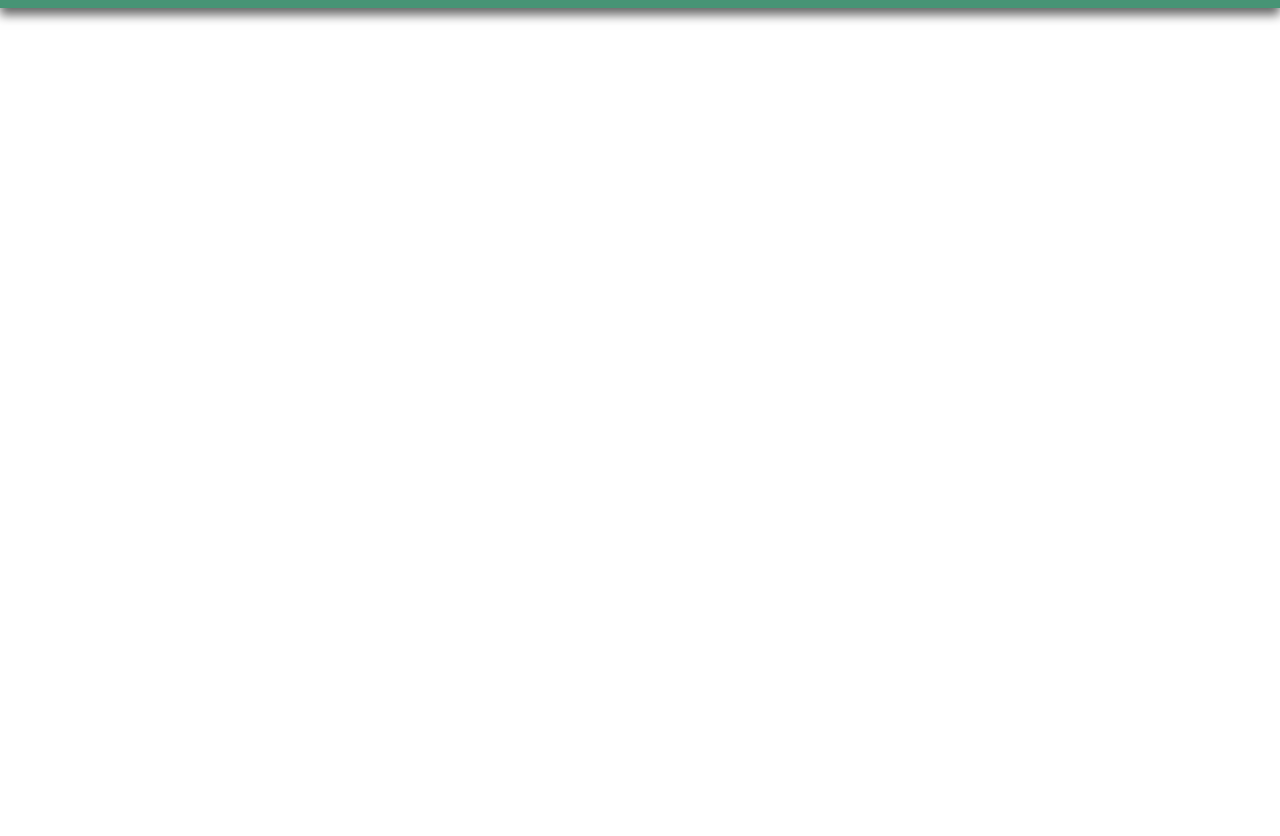
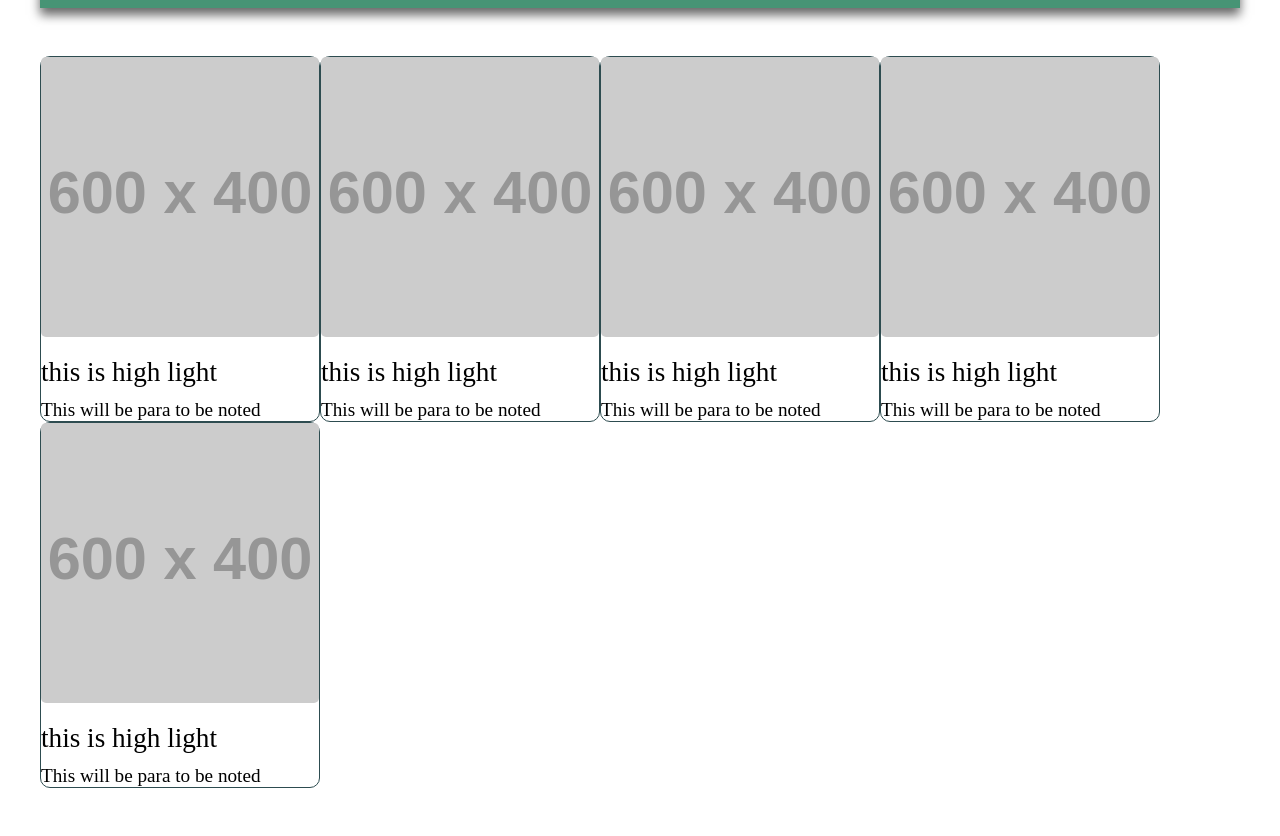
Before and after one commit to darsh110/Article-Search, a plain HTML site: page index.html in a window 1280 px wide. Shown: the part 75-911 px from the top of the page. Before the commit the page ends 800 px from the top, so only its background shows below. Drawn offline with Linux system fonts and the light colour scheme; placeholder pictures from the web are drawn by us.

Commit message:
added the templates table

```diff
--- a/index.html
+++ b/index.html
@@ -8,7 +8,7 @@
 
 <body>
    <nav >
-      <div class="navbar" >
+      <div class="navbar obj-width" >
         <a class="logo"  href="index.html">NEWS HUB</a>
 
         <div class="search-conatiner">
@@ -17,6 +17,39 @@
         </div>
       </div>
    </nav>
+
+   <div class="main-id obj-width " id="main-cls">
+      <div class="bolck-card">
+        <img src="https://dummyimage.com/600x400/000/fff">
+        <h2> this is high light</h2>
+        <p> This will be para to be noted</p>
+      </div>
+
+      <div class="bolck-card">
+        <img src="https://dummyimage.com/600x400/000/fff">
+        <h2> this is high light</h2>
+        <p> This will be para to be noted</p>
+      </div>
+
+      <div class="bolck-card">
+        <img src="https://dummyimage.com/600x400/000/fff">
+        <h2> this is high light</h2>
+        <p> This will be para to be noted</p>
+      </div>
+
+      <div class="bolck-card">
+        <img src="https://dummyimage.com/600x400/000/fff">
+        <h2> this is high light</h2>
+        <p> This will be para to be noted</p>
+      </div>
+
+      <div class="bolck-card">
+        <img src="https://dummyimage.com/600x400/000/fff">
+        <h2> this is high light</h2>
+        <p> This will be para to be noted</p>
+      </div>
+
+   </div>
     <script src="script.js"></script>
 </body>
 </html>
--- a/style.css
+++ b/style.css
@@ -7,6 +7,11 @@
 body{
     position: relative;
 
+}
+/* global Css*/
+.obj-width{
+    max-width: 1200px;
+    margin: auto;
 }
 .navbar{
     display: flex;
@@ -22,7 +27,7 @@ body{
     text-decoration: 2rem;
     font-weight: 800;
     font-size: 2.1rem;
-    margin-left: 3px;
+
 }
 #search-input{
     max-width: 400px;
@@ -41,5 +46,41 @@ body{
     cursor: pointer;
     border-radius: 5px;
     margin-left: 5px;
-    margin-right: 4px;
+
 }
+
+#main-cls{
+    padding: 3rem 0;
+    display: flex;
+    justify-content: flex-start;
+    align-items: flex-start;
+    flex-wrap: wrap;
+
+}
+
+.bolck-card{
+    width: 280px;
+    border: 1px solid #2d4c50;
+    border-radius: 10px;
+    cursor: pointer;
+}
+.bolck-card img{
+    width: 100%;
+    height: 280px;
+    object-fit: cover;
+    border-radius: 5px;
+    margin-bottom: 1rem;
+}
+.bolck-card hover{
+    box-shadow: 4px 4px 10px rgba(0,0 0green, 0.1);
+}
+.bolck-card h2{
+    color: black;
+    font-size: 1.7rem;
+    font-weight: 500;
+}
+.bolck-card p{
+    font-size: 1.2rem;
+    padding-top: 0.7rem;
+}
+@media(max-width:500px)
```
